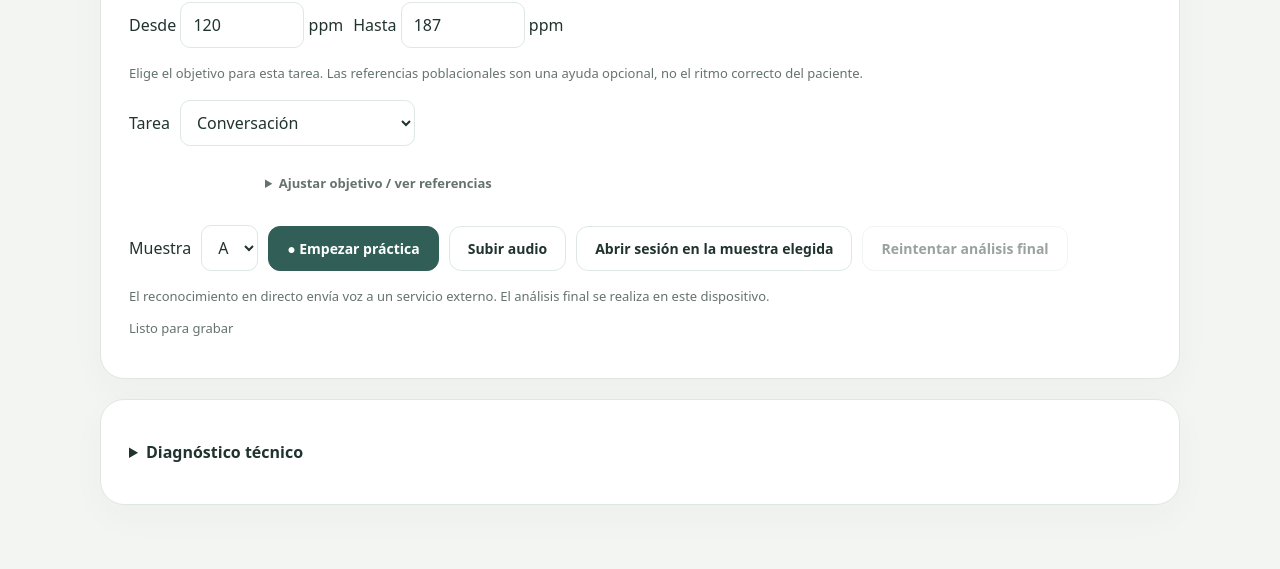
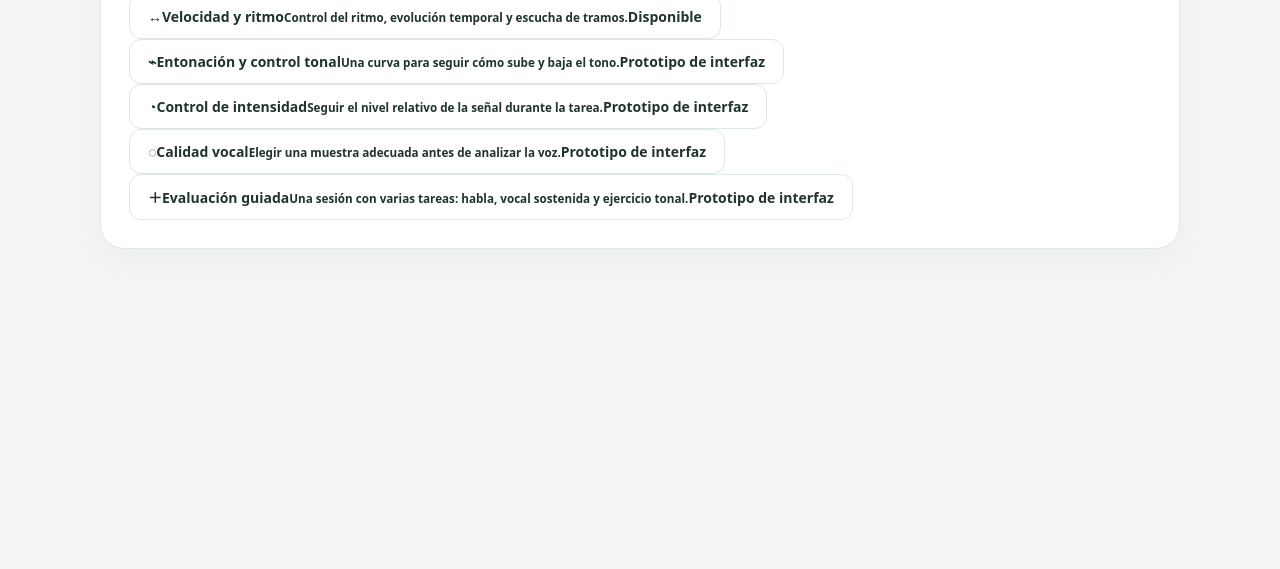
Before and after one commit to andrepane/Fluidez, a plain HTML site: page index.html in a window 1280 px wide. Shown: the part 254-823 px from the top of the page. After the commit the page ends 800 px from the top, so only its background shows below. Drawn offline with Linux system fonts and the light colour scheme.

Commit message:
Prototype task-first voice modules with existing-audio analysis flow

```diff
--- a/index.html
+++ b/index.html
@@ -14,7 +14,17 @@
 </div>
 </div>
 <button id="themeSwitch" aria-label="Cambiar tema">🌗</button></header>
-<main><section id="processingPanel" class="panel processing-panel" aria-labelledby="processingTitle" hidden>
+<main><section id="modeHome" class="panel mode-home" aria-labelledby="modeHomeTitle"><p class="eyebrow">Fluidez+ · elige el objetivo</p><h2 id="modeHomeTitle">¿Qué quieres trabajar?</h2><p class="mode-intro">El objetivo adapta la tarea y el feedback durante la práctica. Después podrás revisar los análisis compatibles con tu muestra.</p><div class="mode-grid">
+<button class="mode-card" data-module="speed"><span class="mode-symbol">↔</span><strong>Velocidad y ritmo</strong><small>Control del ritmo, evolución temporal y escucha de tramos.</small><span class="module-badge ready">Disponible</span></button>
+<button class="mode-card" data-module="pitch"><span class="mode-symbol">⌁</span><strong>Entonación y control tonal</strong><small>Una curva para seguir cómo sube y baja el tono.</small><span class="module-badge">Prototipo de interfaz</span></button>
+<button class="mode-card" data-module="intensity"><span class="mode-symbol">◔</span><strong>Control de intensidad</strong><small>Seguir el nivel relativo de la señal durante la tarea.</small><span class="module-badge">Prototipo de interfaz</span></button>
+<button class="mode-card" data-module="voice"><span class="mode-symbol">◌</span><strong>Calidad vocal</strong><small>Elegir una muestra adecuada antes de analizar la voz.</small><span class="module-badge">Prototipo de interfaz</span></button>
+<button class="mode-card guided-card" data-module="guided"><span class="mode-symbol">＋</span><strong>Evaluación guiada</strong><small>Una sesión con varias tareas: habla, vocal sostenida y ejercicio tonal.</small><span class="module-badge">Prototipo de interfaz</span></button></div></section>
+<section id="modulePreview" class="panel module-preview" hidden><button id="previewBack" type="button">← Objetivos</button><span class="module-badge">Prototipo · sin mediciones</span><h2 id="previewTitle"></h2><p id="previewDescription"></p><div class="prototype-warning">Prueba de estructura: estos módulos todavía no graban ni analizan audio. Los indicadores no representan una voz real.</div>
+<div id="previewSetup"><div class="preview-fields"><label>Origen de la muestra<select id="previewSource"><option value="record">Preparar una grabación</option><option value="upload">Audio existente</option></select></label><label>Tarea<select id="previewTask"></select></label><label id="previewAnalysisField" hidden>Análisis a consultar<select id="previewAnalysis"><option value="pitch">Entonación</option><option value="intensity">Intensidad relativa</option><option value="voice">Calidad vocal</option></select></label></div><label id="previewUploadField" hidden>Seleccionar audio para explorar este flujo<input id="previewUpload" type="file" accept="audio/*"></label><p id="previewFile" class="hint"></p><p id="previewAdvice" class="hint"></p><ol id="guidedTasks" hidden><li>Habla: conversación o lectura.</li><li>Vocal sostenida: muestra específica de fonación.</li><li>Ejercicio tonal: cambios de tono pautados.</li></ol><button id="showPracticePreview" class="preview-primary">Ver pantalla de práctica · maqueta</button></div>
+<div id="practicePreview" hidden><p class="eyebrow">Durante la tarea · ejemplo de organización</p><h3 id="practiceTitle"></h3><div class="prototype-indicator"><span id="prototypeIndicatorLabel"></span><strong>—</strong><small>Sin motor de análisis implementado</small></div><p id="practiceNote" class="hint"></p><button id="showResultsPreview">Ver resultados · maqueta</button></div>
+<div id="resultsPreview" hidden><h3>Resultados del módulo · maqueta</h3><div id="previewMetrics" class="preview-metrics"></div><p id="previewLimit" class="hint"></p><button id="restartPreview">Volver a configurar</button></div></section>
+<div id="speedSurface" hidden><nav class="speed-navigation"><button id="speedHome" type="button">← Objetivos</button><span>Velocidad y ritmo · herramienta disponible</span></nav><section id="processingPanel" class="panel processing-panel" aria-labelledby="processingTitle" hidden>
 <div class="processing-orbit" aria-hidden="true"><span>f+</span></div>
 <p class="eyebrow">Análisis automático</p>
 <h2 id="processingTitle">Analizando tu muestra…</h2>
@@ -95,6 +105,6 @@
 <p><strong>Intervalo entre resultados: </strong><span id="diagCadence">—</span></p>
 <p><strong>Eventos de voz: </strong><span id="diagPause">—</span></p>
 <p><strong>Errores: </strong><span id="diagError">Sin errores</span></p>
-<div id="diagText" class="transcript">Sin texto</div></details></main><script type="module" src="script.js"></script>
+<div id="diagText" class="transcript">Sin texto</div></details></div></main><script type="module" src="script.js"></script><script type="module" src="navigation-prototype.mjs"></script>
 </body>
 </html>
```
